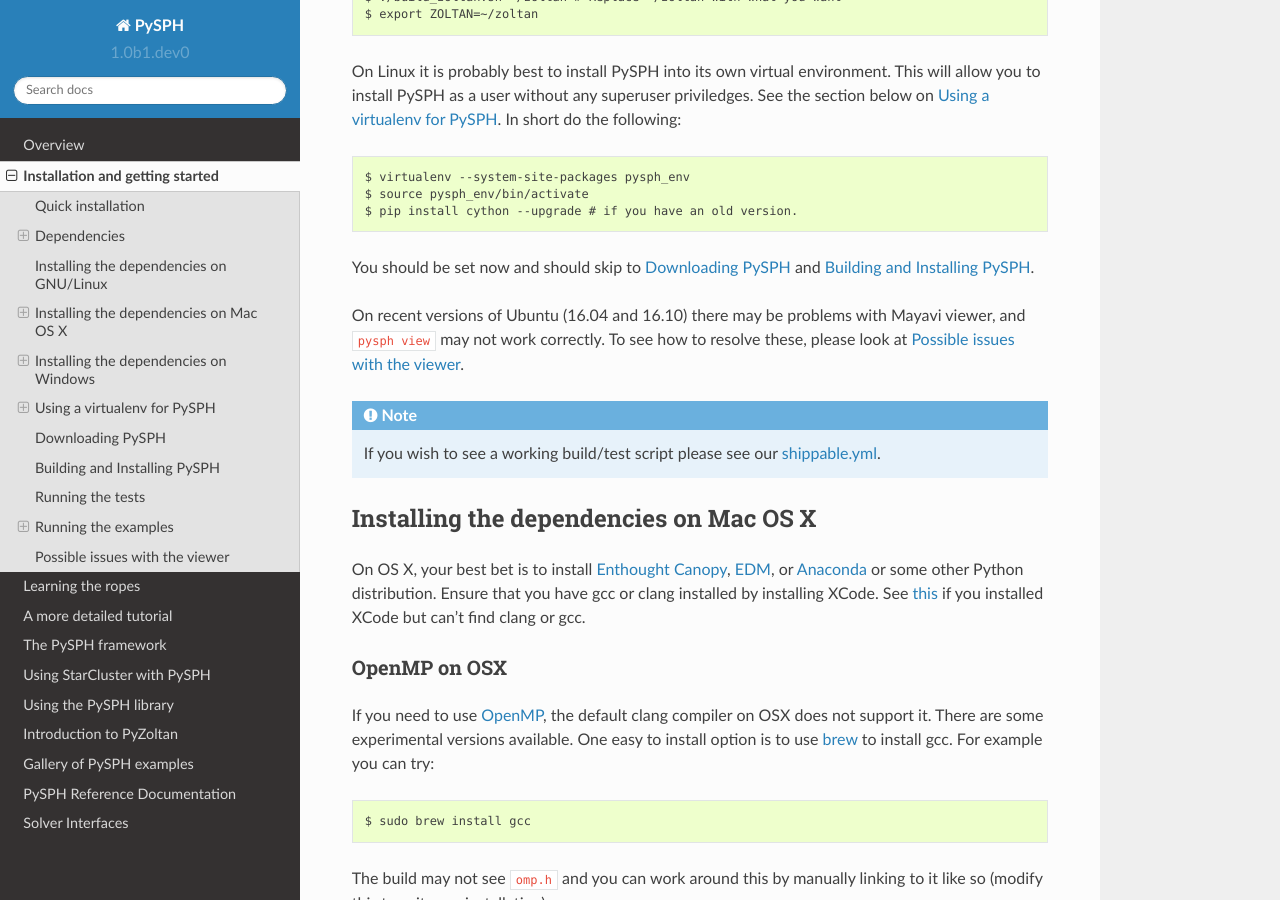
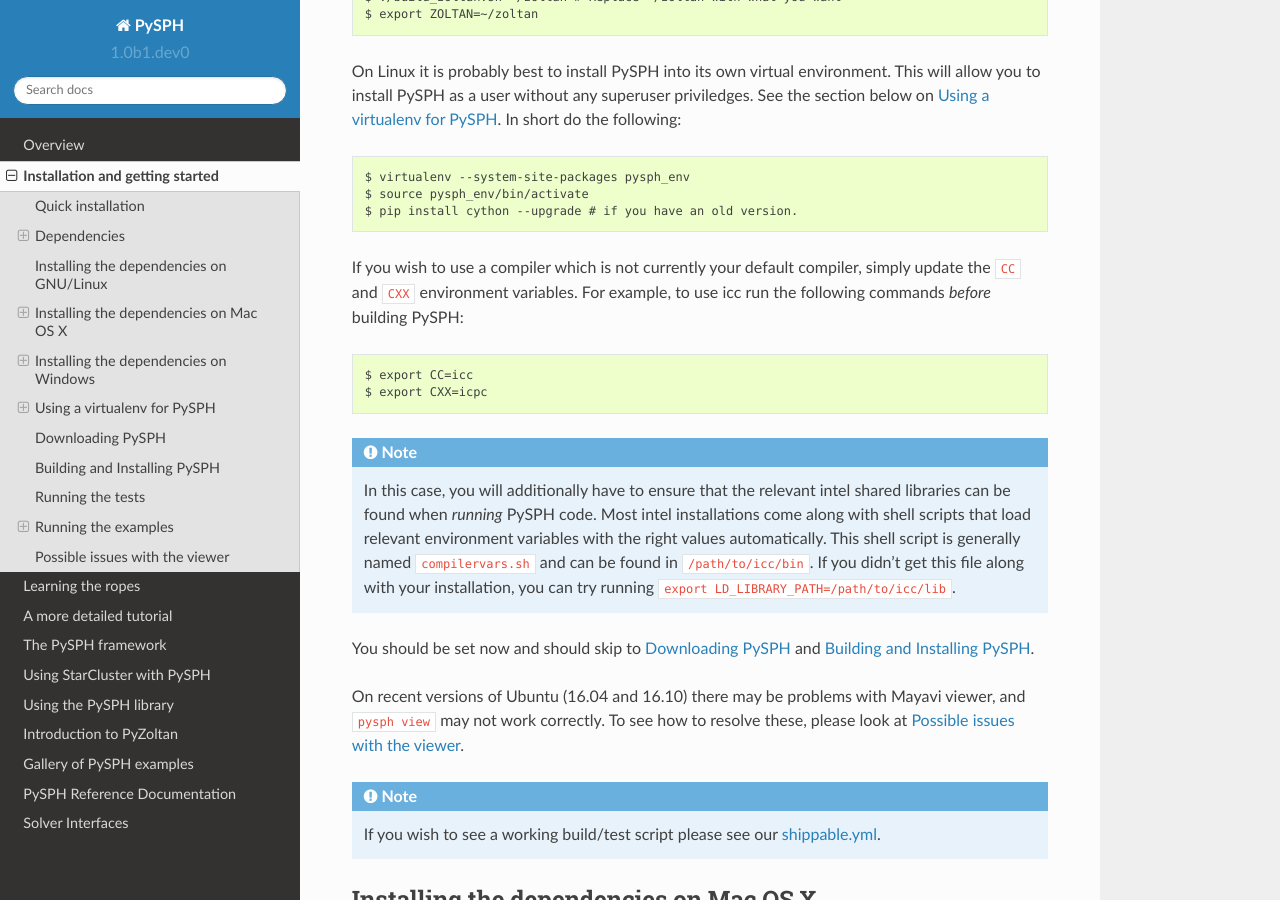
Before and after one commit to pypr/pysph, a Sphinx documentation site: the page built from docs/source/installation.rst, in a window 1280 px wide and 900 px high, scrolled down 3878 px. Built offline with Sphinx 7.4.7 and the Read the Docs theme 2.0.0, drawn with Linux system fonts in a browser that asks for light colours; the version number is read from the project's files by our own code.

Commit message:
ICC documentation

```diff
--- a/docs/source/installation.rst
+++ b/docs/source/installation.rst
@@ -210,6 +210,24 @@
     $ virtualenv --system-site-packages pysph_env
     $ source pysph_env/bin/activate
     $ pip install cython --upgrade # if you have an old version.
+
+If you wish to use a compiler which is not currently your default compiler,
+simply update the ``CC`` and ``CXX`` environment variables. For example, to use
+icc run the following commands `before` building PySPH::
+
+    $ export CC=icc
+    $ export CXX=icpc
+
+.. note::
+
+    In this case, you will additionally have to ensure that the relevant intel
+    shared libraries can be found when `running` PySPH code. Most intel
+    installations come along with shell scripts that load relevant environment
+    variables with the right values automatically. This shell script is
+    generally named ``compilervars.sh`` and can be found in
+    ``/path/to/icc/bin``. If you didn't get this file along with your
+    installation, you can try running ``export
+    LD_LIBRARY_PATH=/path/to/icc/lib``.
 
 You should be set now and should skip to :ref:`downloading-pysph` and
 :ref:`building-pysph`.
```
